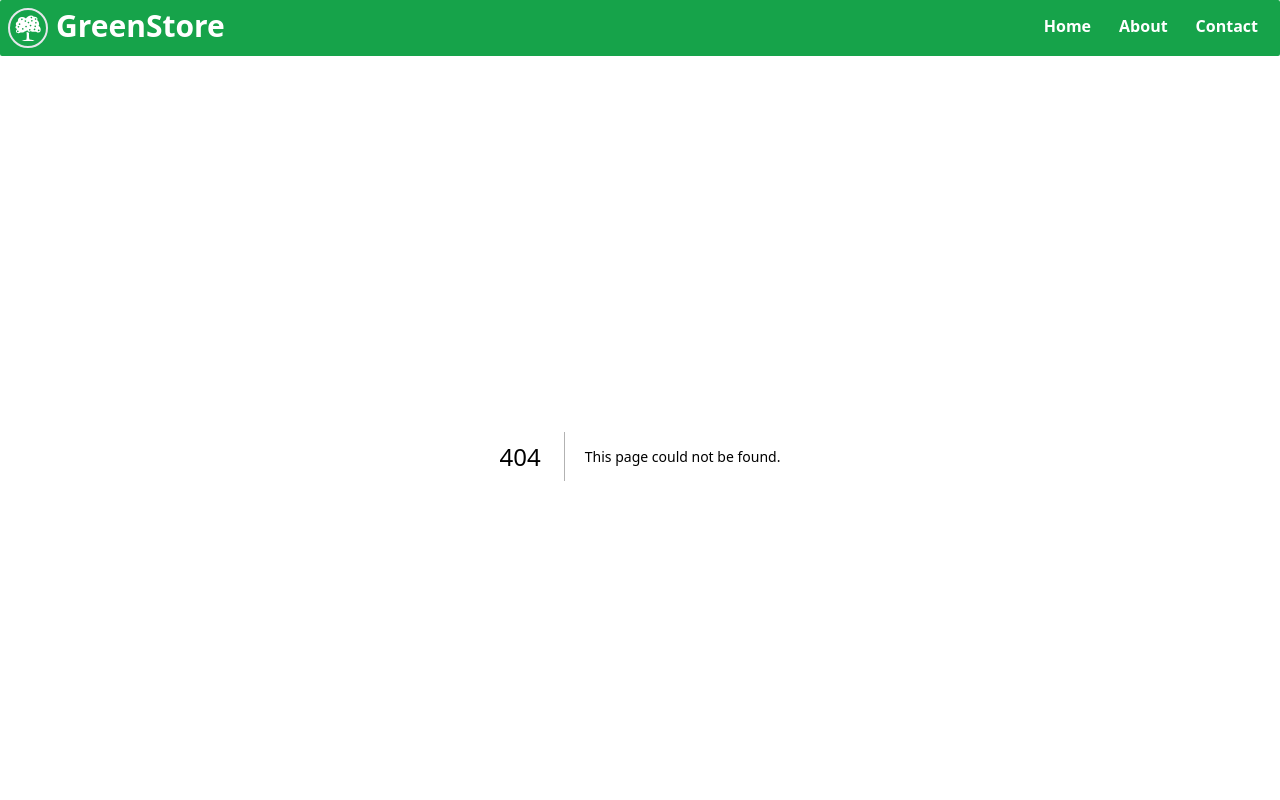
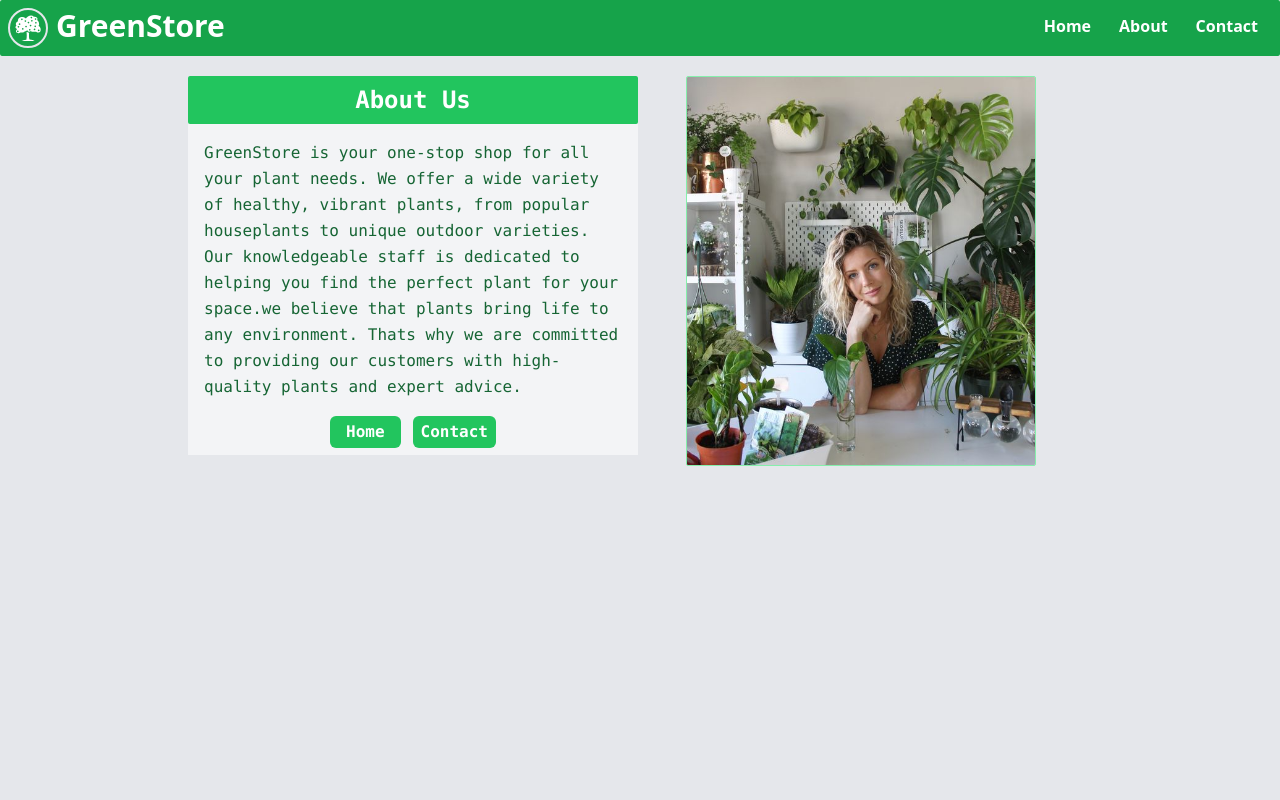
Before and after one commit to Farwa-Kanwal-123/my-1st-next.js-website, a Next.js app: page /routes/about in a window 1280 px wide. Before the commit this address had no page. Shown: the top 800 px of the page. Built offline with nearby package versions, Linux system fonts and the light colour scheme.

Commit message:
1st-next.js-website

```diff
--- /dev/null
+++ b/app/routes/about/page.tsx
@@ -0,0 +1,50 @@
+import Image from "next/image";
+import Link from "next/link";
+import React from "react";
+export default function About() {
+  return (
+    <main className="w-full h-screen font-mono bg-gray-200 flex p-5 ">
+      <section className="flex w-[80vw] h-[70vh] justify-center gap-12 ml-20">
+        <div className=" w-[450px] h-[379px] bg-gray-100">
+          <h1 className="font-bold text-2xl text-center text-white bg-green-500 rounded-sm p-2">
+            About Us
+          </h1>
+          <p className="leading-relaxed p-4 text-green-800">
+            GreenStore is your one-stop shop for all your plant needs. We offer
+            a wide variety of healthy, vibrant plants, from popular houseplants
+            to unique outdoor varieties. Our knowledgeable staff is dedicated to
+            helping you find the perfect plant for your space.we believe that
+            plants bring life to any environment. Thats why we are committed to
+            providing our customers with high-quality plants and expert advice.
+
+          </p>
+            <div className="flex justify-center gap-3">
+              <Link
+                href={"/"}
+                className="bg-green-500 text-white rounded-md p-1 px-4 font-bold hover:bg-white hover:text-green-500"
+              >
+                Home
+              </Link>
+
+              <Link
+                href={"/contact"}
+                className="bg-green-500 text-white rounded-md p-1 px-2 font-bold hover:bg-white hover:text-green-500 "
+              >
+                Contact
+              </Link>
+            </div>
+        </div>
+        <div className="w-[350px] h-[460px]">
+          <Image
+            src={"/images/p3.jpg"}
+            alt="about"
+            width={350}
+            height={460}
+            objectFit="cover"
+            className="rounded-sm border-green-300 border"
+          />
+        </div>
+      </section>
+    </main>
+  );
+}
--- /dev/null
+++ b/app/routes/contact/page.tsx
@@ -0,0 +1,52 @@
+import Link from "next/link";
+import React from "react";
+export default function Contact() {
+  return (
+    <div className="w-full h-screen flex justify-center items-center border-teal-950 ">
+      <div className=" bg-green-200 text-white p-6 rounded-lg w-[50vw]">
+        <form className=" flex flex-col space-y-4 space-x-2 ">
+          <h1 className="font-bold bg-green-400 p-4 text-5xl text-center rounded-md">
+            Contact Form
+          </h1>
+
+          <input type="text" className="rounded-md p-2" placeholder="Name.." />
+
+          <input
+            type="email"
+            className="rounded-md  p-2"
+            placeholder="Email.."
+          />
+
+          <textarea
+            className="rounded-md p-2 resize-none"
+            placeholder="comment.."
+          ></textarea>
+
+          <button
+            type="submit"
+            className="bg-green-400 p-2 rounded-md text-white text-lg font-semibold cursor-pointer hover:bg-green-500 hover:font-semibold transition-all duration-100 "
+          >
+            Submit
+          </button>
+
+          <div className="flex justify-center gap-4 mt-3">
+            <Link
+              href={"/"}
+              className="bg-green-400 rounded-md p-1 hover:bg-white hover:text-green-500
+              hover:font-bold transition-all duration-100"
+            >
+              Home
+            </Link>
+            <Link
+              href={"/about"}
+              className="bg-green-400 rounded-md p-1  hover:bg-white hover:text-green-500
+              hover:font-bold transition-all duration-100"
+            >
+              About
+            </Link>
+          </div>
+        </form>
+      </div>
+    </div>
+  );
+}
```
